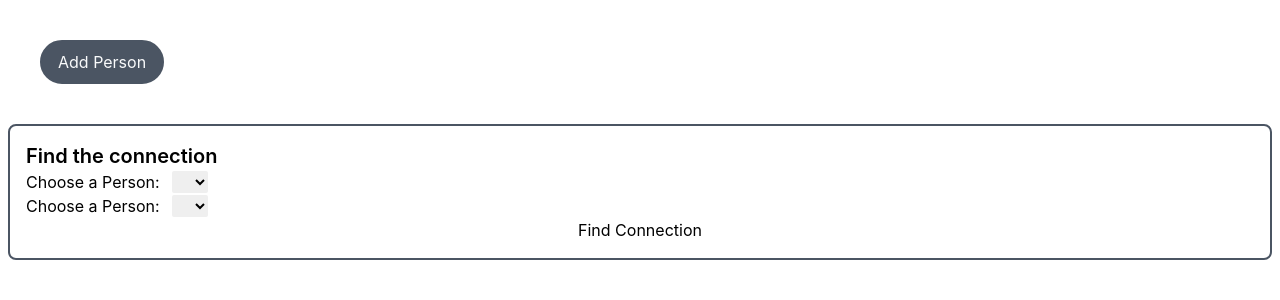
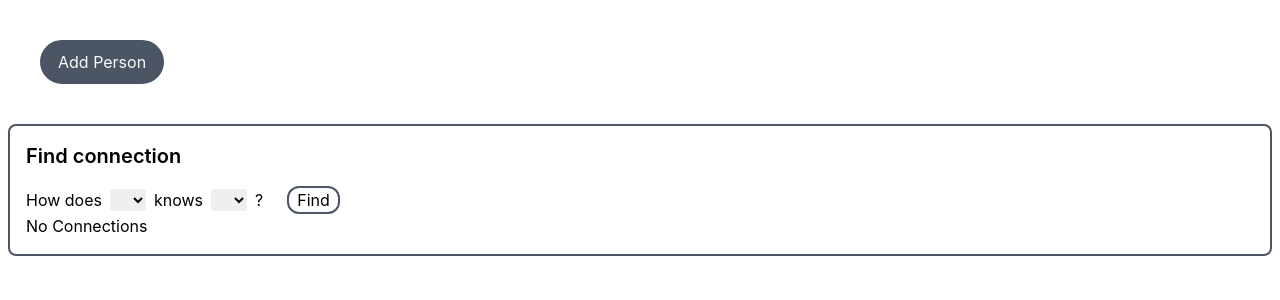
Before and after one commit to seebham/mutualConnections, a React (Vite) app: page / in a window 1280 px wide. Shown: the top 300 px of the page. Built offline with nearby package versions, Linux system fonts and the light colour scheme.

Commit message:
feat: :sparkles: Path Vistualization implemented

```diff
--- a/src/App.tsx
+++ b/src/App.tsx
@@ -36,7 +36,7 @@ function App() {
     person1: string,
     person2: string,
     visited?: Set<TypePerson>,
-    paths?: string[][]
+    paths?: string[][] | undefined
   ) => {
     let start = network[person1];
     let end = network[person2];
--- a/src/components/mutualConnection.tsx
+++ b/src/components/mutualConnection.tsx
@@ -1,5 +1,7 @@
-import { useEffect, useRef } from "react";
+import { useRef, useState } from "react";
+import Path from "./path";
 import PeopleDropdown from "./peopleDropDown";
+import Vertex from "./vertex";
 
 const MutualConnection = ({
   people,
@@ -7,22 +9,49 @@ const MutualConnection = ({
 }: TypeMutualConnectionComponent) => {
   const person1Ref = useRef<HTMLSelectElement>(null);
   const person2Ref = useRef<HTMLSelectElement>(null);
+  const [connections, setConnections] = useState<string[][] | undefined>();
 
   const handleFindConnection = () => {
     if (!person1Ref.current?.value) return;
     if (!person2Ref.current?.value) return;
 
-    console.log(
-      findMutualConnection(person1Ref.current.value, person2Ref.current.value)
+    let conn: string[][] | undefined = findMutualConnection(
+      person1Ref.current.value,
+      person2Ref.current.value
     );
+    conn?.pop();
+    console.log(conn);
+    setConnections(conn);
   };
 
   return (
     <div className="border-2 border-gray-600 flex flex-col p-4 rounded-lg">
-      <div className="text-xl font-semibold">Find the connection</div>
-      <PeopleDropdown people={people} inputRef={person1Ref} />
-      <PeopleDropdown people={people} inputRef={person2Ref} />
-      <button onClick={handleFindConnection}>Find Connection</button>
+      <div className="text-xl font-semibold">Find connection</div>
+      <div className="flex items-center gap-2 mt-4">
+        <div className="">How does</div>
+        <PeopleDropdown people={people} inputRef={person1Ref} hideLabel />
+        <div className="">knows</div>
+        <PeopleDropdown people={people} inputRef={person2Ref} hideLabel />
+        <div>?</div>
+        <button
+          onClick={handleFindConnection}
+          className="border-2 border-gray-600 px-2 rounded-xl ml-4 hover:bg-gray-600 hover:text-gray-50 transition-all"
+        >
+          Find
+        </button>
+      </div>
+      {connections ? (
+        <div className="p-4 flex flex-col gap-4">
+          {connections.map((path, ind) => (
+            <div key={ind} className="flex items-center">
+              <div className="mr-4">{ind + 1}:</div>
+              <Path path={path} />
+            </div>
+          ))}
+        </div>
+      ) : (
+        "No Connections"
+      )}
     </div>
   );
 };
--- /dev/null
+++ b/src/components/path.tsx
@@ -0,0 +1,16 @@
+import Vertex from "./vertex";
+
+const Path = ({ path }: { path: string[] }) => {
+  return (
+    <div className="flex gap-2">
+      {path.map((person, ind) => (
+        <div key={person} className="flex items-center">
+          <Vertex name={person} />
+          {ind !== path.length - 1 && <span className="mx-1">⟶</span>}
+        </div>
+      ))}
+    </div>
+  );
+};
+
+export default Path;
--- a/src/components/peopleDropDown.tsx
+++ b/src/components/peopleDropDown.tsx
@@ -4,17 +4,22 @@ const PeopleDropdown = ({
   people,
   inputRef,
   exclude,
+  hideLabel,
 }: {
   people: string[];
   inputRef: RefObject<HTMLSelectElement>;
   exclude?: string;
+  hideLabel?: boolean;
 }) => {
   return (
     <div>
       <div>
-        <label htmlFor="people" className="mr-2">
-          Choose a Person:{" "}
-        </label>
+        {!hideLabel && (
+          <label htmlFor="people" className="mr-2">
+            Choose a Person:{" "}
+          </label>
+        )}
+
         <select
           name="people"
           id="people"
--- a/types/global.d.ts
+++ b/types/global.d.ts
@@ -17,6 +17,6 @@ declare type TypeMutualConnectionComponent = {
     person1: string,
     person2: string,
     visited?: Set<TypePerson>,
-    paths?: string[][]
-  ) => void;
+    paths?: string[][] | undefined
+  ) => string[][] | undefined;
 };
```
